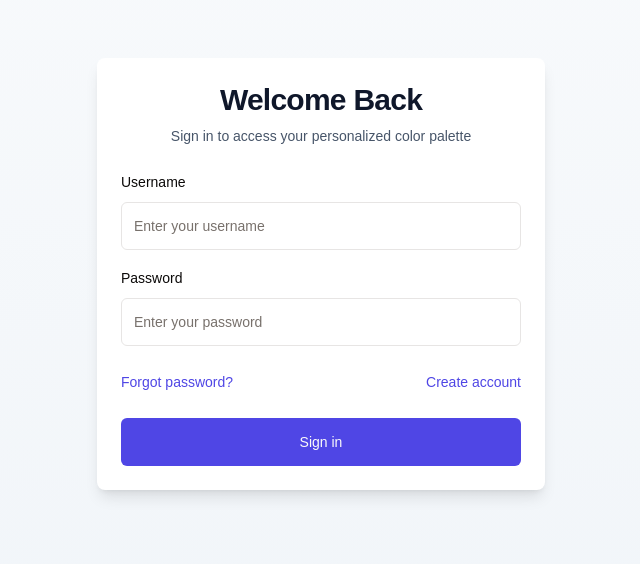
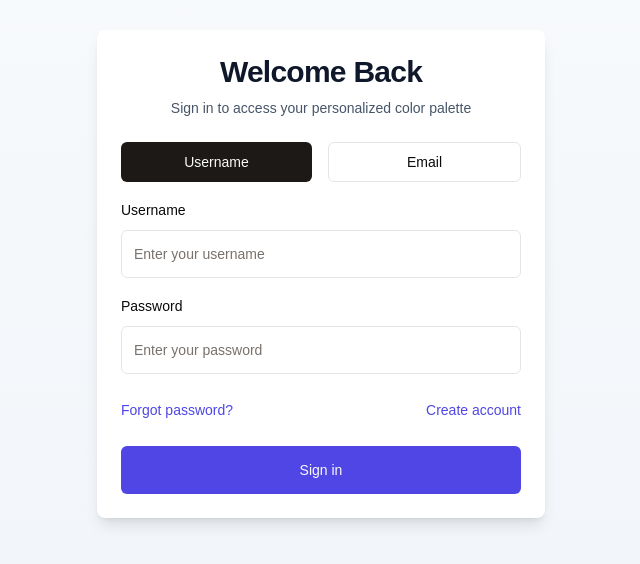
Before and after one commit to stylistly-penn/frontend, a Next.js app: page /login in a window 1280 px wide. Shown: the part 126-690 px from the top of the page, without its empty margins (319-959 px from the left). Built offline with nearby package versions, Linux system fonts and the light colour scheme; no server answers.

Commit message:
login/signup tweaks

```diff
--- a/src/app/login/page.tsx
+++ b/src/app/login/page.tsx
@@ -17,7 +17,10 @@ import { Label } from "@/components/ui/label";
 import AuthGuard from "@/components/authGuard";
 
 const LoginPage = () => {
-  const [username, setUsername] = useState("");
+  const [loginMethod, setLoginMethod] = useState<"username" | "email">(
+    "username"
+  );
+  const [identifier, setIdentifier] = useState("");
   const [password, setPassword] = useState("");
   const [userDetails, setUserDetails] = useState({});
   const [error, setError] = useState("");
@@ -29,13 +32,16 @@ const LoginPage = () => {
 
     try {
       const response = await post("auth/login/", {
-        jsonBody: { username: username, password },
+        jsonBody: {
+          [loginMethod]: identifier,
+          password,
+        },
       });
       if (!response) {
         throw new Error("Invalid response from server");
       }
       setUserDetails(response);
-      localStorage.setItem("username", username);
+      localStorage.setItem("username", identifier);
       if (response.user.season !== null) {
         const user_season = response.user.season.name;
         const colorCodes = response.user.season.colors.map(
@@ -72,15 +78,36 @@ const LoginPage = () => {
               <p className="text-red-500 text-sm text-center">{error}</p>
             )}
             <form className="space-y-4" onSubmit={handleLogin}>
+              <div className="flex space-x-4 mb-4">
+                <Button
+                  type="button"
+                  variant={loginMethod === "username" ? "default" : "outline"}
+                  onClick={() => setLoginMethod("username")}
+                  className="flex-1"
+                >
+                  Username
+                </Button>
+                <Button
+                  type="button"
+                  variant={loginMethod === "email" ? "default" : "outline"}
+                  onClick={() => setLoginMethod("email")}
+                  className="flex-1"
+                >
+                  Email
+                </Button>
+              </div>
+
               <div className="space-y-2">
-                <Label htmlFor="username">Username</Label>
+                <Label htmlFor="identifier">
+                  {loginMethod === "username" ? "Username" : "Email"}
+                </Label>
                 <Input
-                  id="username"
-                  type="text"
-                  placeholder="Enter your username"
+                  id="identifier"
+                  type={loginMethod === "email" ? "email" : "text"}
+                  placeholder={`Enter your ${loginMethod}`}
                   className="h-12"
-                  value={username}
-                  onChange={(e) => setUsername(e.target.value)}
+                  value={identifier}
+                  onChange={(e) => setIdentifier(e.target.value)}
                   required
                 />
               </div>
--- a/src/app/marketplace/page.tsx
+++ b/src/app/marketplace/page.tsx
@@ -476,8 +476,16 @@ const Marketplace = () => {
                   key={`${product.id}-${
                     primaryColor?.color_id || "default"
                   }-${index}`}
-                  className="overflow-hidden border-0 shadow-sm hover:shadow-md transition-shadow"
+                  className="overflow-hidden border-0 shadow-sm hover:shadow-md transition-shadow relative"
                 >
+                  {/* Add ID Badge in top-right corner */}
+                  <Badge
+                    variant="secondary"
+                    className="absolute top-2 right-2 z-10 bg-white/80 backdrop-blur-sm"
+                  >
+                    ID: {product.id}
+                  </Badge>
+
                   <Link href={`${product.product_url}`}>
                     <div className="aspect-[3/4] relative">
                       {primaryColor?.image_url && (
--- a/src/app/signup/page.tsx
+++ b/src/app/signup/page.tsx
@@ -95,7 +95,9 @@ const SignUpPage = () => {
               <form onSubmit={handleSubmit} className="space-y-4">
                 <div className="grid grid-cols-2 gap-4">
                   <div className="space-y-2">
-                    <Label htmlFor="firstName">First Name</Label>
+                    <Label htmlFor="firstName">
+                      First Name <span className="text-red-500">*</span>
+                    </Label>
                     <Input
                       id="firstName"
                       name="firstName"
@@ -110,7 +112,9 @@ const SignUpPage = () => {
                   </div>
 
                   <div className="space-y-2">
-                    <Label htmlFor="lastName">Last Name</Label>
+                    <Label htmlFor="lastName">
+                      Last Name <span className="text-red-500">*</span>
+                    </Label>
                     <Input
                       id="lastName"
                       name="lastName"
@@ -126,7 +130,9 @@ const SignUpPage = () => {
                 </div>
 
                 <div className="space-y-2">
-                  <Label htmlFor="email">Email</Label>
+                  <Label htmlFor="email">
+                    Email <span className="text-red-500">*</span>
+                  </Label>
                   <Input
                     id="email"
                     name="email"
@@ -141,7 +147,9 @@ const SignUpPage = () => {
                 </div>
 
                 <div className="space-y-2">
-                  <Label htmlFor="text">Username</Label>
+                  <Label htmlFor="username">
+                    Username <span className="text-slate-500">(optional)</span>
+                  </Label>
                   <Input
                     id="username"
                     name="username"
@@ -150,13 +158,15 @@ const SignUpPage = () => {
                     className="h-12"
                     value={formData.username}
                     onChange={handleChange}
-                    required
+                    required={false}
                     disabled={isLoading}
                   />
                 </div>
 
                 <div className="space-y-2">
-                  <Label htmlFor="password">Password</Label>
+                  <Label htmlFor="password">
+                    Password <span className="text-red-500">*</span>
+                  </Label>
                   <Input
                     id="password"
                     name="password"
```
